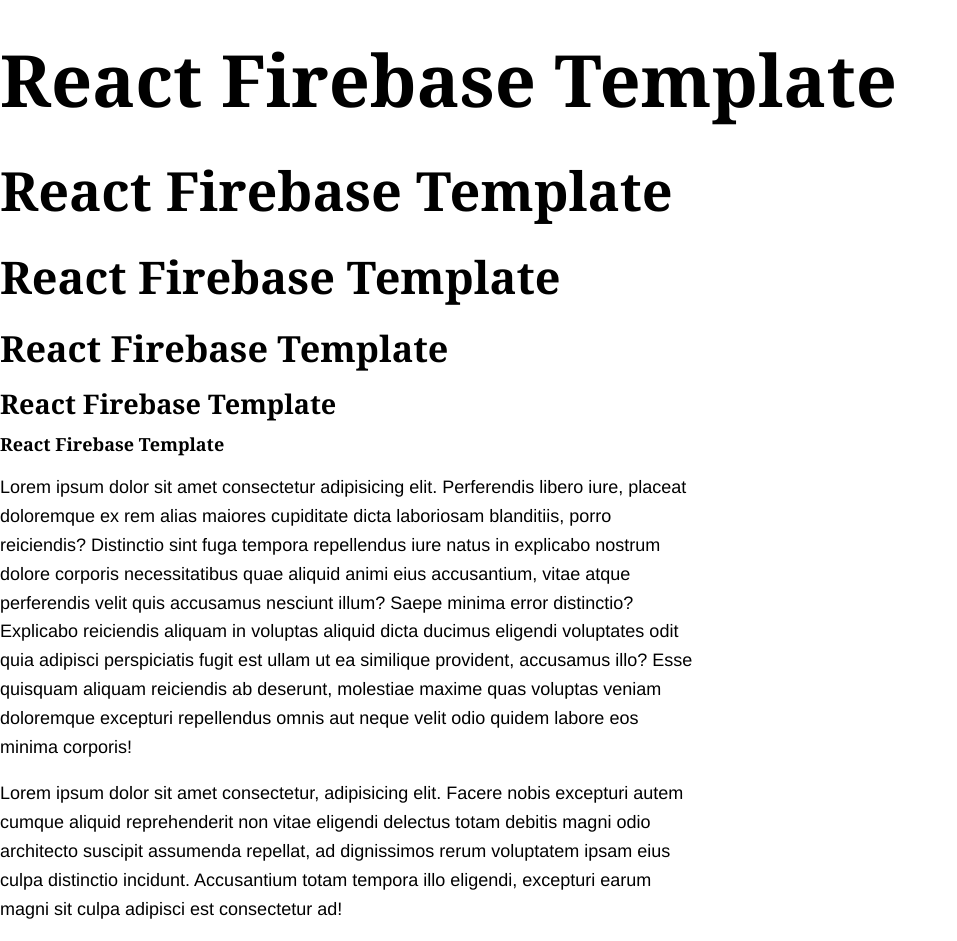
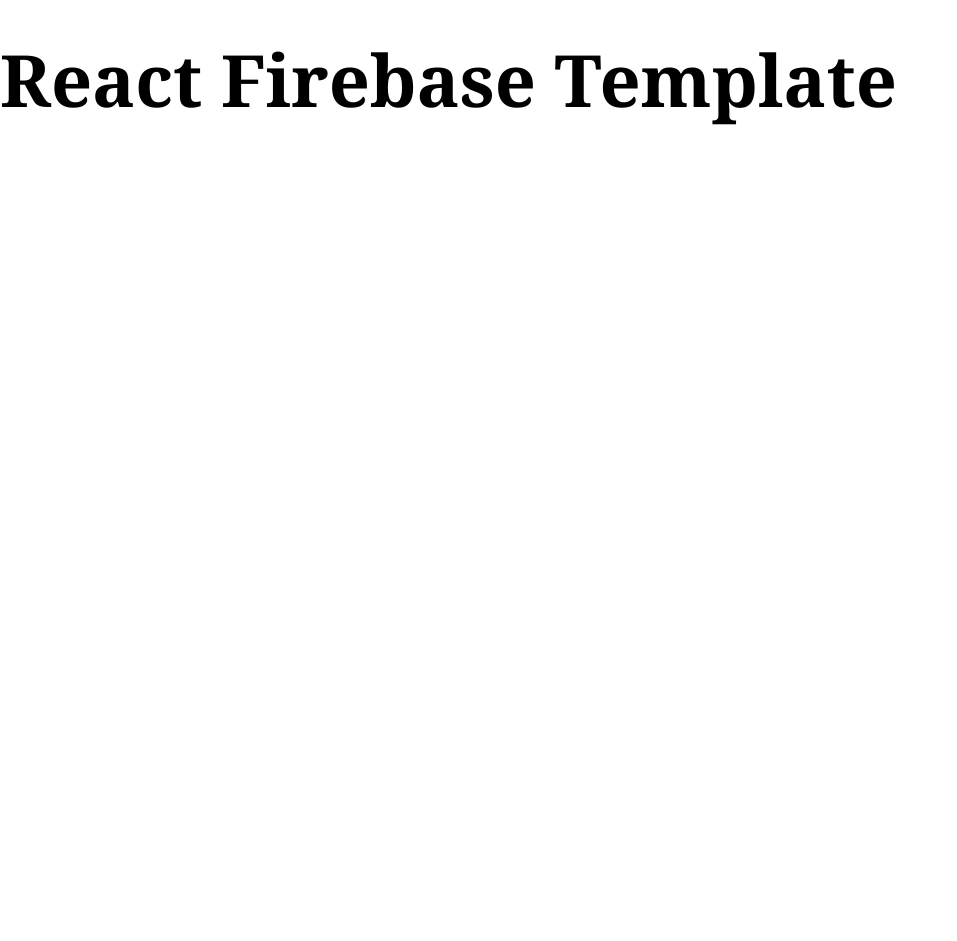
Before and after one commit to Flyingfool95/react-firebase-template, a React (Vite) app: page / in a window 1280 px wide. Shown: the whole page, without its empty margins (0-957 px from the left). After the commit the page ends 800 px from the top, so only its background shows below. Built offline with nearby package versions, Linux system fonts and the light colour scheme.

Commit message:
removing temp markup

```diff
--- a/src/App.tsx
+++ b/src/App.tsx
@@ -2,27 +2,6 @@ function App() {
     return (
         <>
             <h1>React Firebase Template</h1>
-            <h2>React Firebase Template</h2>
-            <h3>React Firebase Template</h3>
-            <h4>React Firebase Template</h4>
-            <h5>React Firebase Template</h5>
-            <h6>React Firebase Template</h6>
-            <p>
-                Lorem ipsum dolor sit amet consectetur adipisicing elit. Perferendis libero iure, placeat doloremque ex
-                rem alias maiores cupiditate dicta laboriosam blanditiis, porro reiciendis? Distinctio sint fuga tempora
-                repellendus iure natus in explicabo nostrum dolore corporis necessitatibus quae aliquid animi eius
-                accusantium, vitae atque perferendis velit quis accusamus nesciunt illum? Saepe minima error distinctio?
-                Explicabo reiciendis aliquam in voluptas aliquid dicta ducimus eligendi voluptates odit quia adipisci
-                perspiciatis fugit est ullam ut ea similique provident, accusamus illo? Esse quisquam aliquam reiciendis
-                ab deserunt, molestiae maxime quas voluptas veniam doloremque excepturi repellendus omnis aut neque
-                velit odio quidem labore eos minima corporis!
-            </p>
-            <p>
-                Lorem ipsum dolor sit amet consectetur, adipisicing elit. Facere nobis excepturi autem cumque aliquid{" "}
-                <span>reprehenderit non vitae eligendi delectus totam debitis magni odio architecto suscipit</span>{" "}
-                assumenda repellat, ad dignissimos rerum voluptatem ipsam eius culpa distinctio incidunt. Accusantium
-                totam tempora illo eligendi, excepturi earum magni sit culpa adipisci est consectetur ad!
-            </p>
         </>
     );
 }
```
